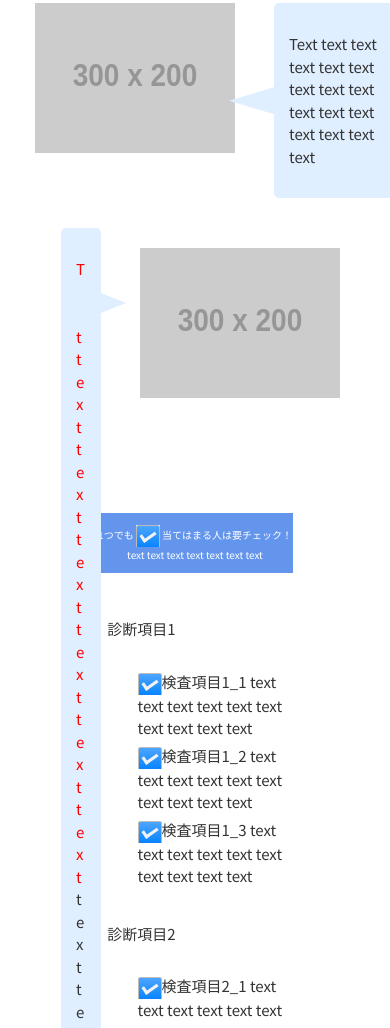
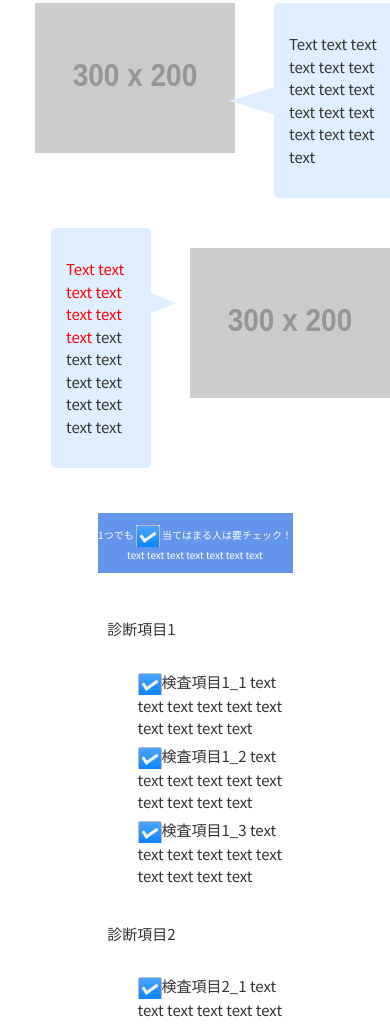
Before and after one commit to tumujidenka/portfolio_1, a plain HTML site: page index.html in a window 390 px wide. Shown: the part 2015-3043 px from the top of the page. Drawn offline with Linux system fonts and the light colour scheme; placeholder pictures from the web are drawn by us.

Commit message:
Update styles.css
レスポンシブ対応の修正

```diff
--- a/CSS/styles.css
+++ b/CSS/styles.css
@@ -407,19 +407,20 @@ p2
         margin-top:50px;
         position:static;
         display:flex;
-        justify-content: flex-end;
+        flex-direction: row-reverse;
+        justify-content: flex-start;
     }
 
     .p3_img_buyer{
         position:static;
         width:200px;
         height:150px;
-        margin-right:50px;
+        margin-right:0px;
     }
 
     .p3_text_box_buyer{
-        width:150px;
-        margin-left:100px;
+        width:100px;
+        margin-left:0px;
         top:-20px;
         padding:0;
     }
```
